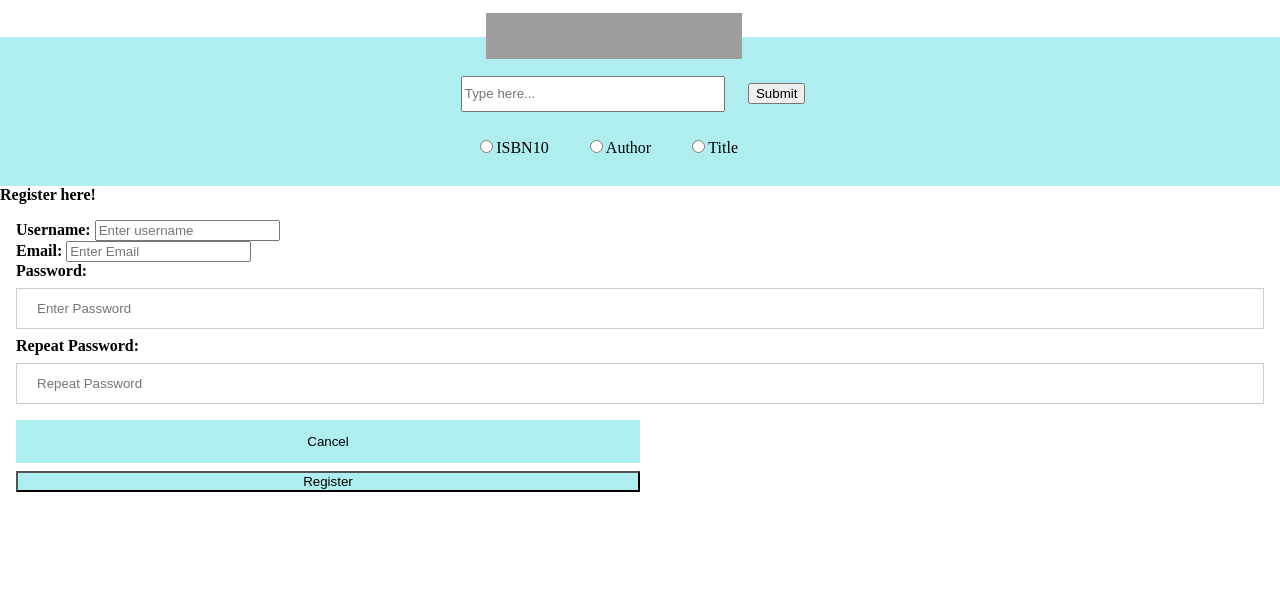
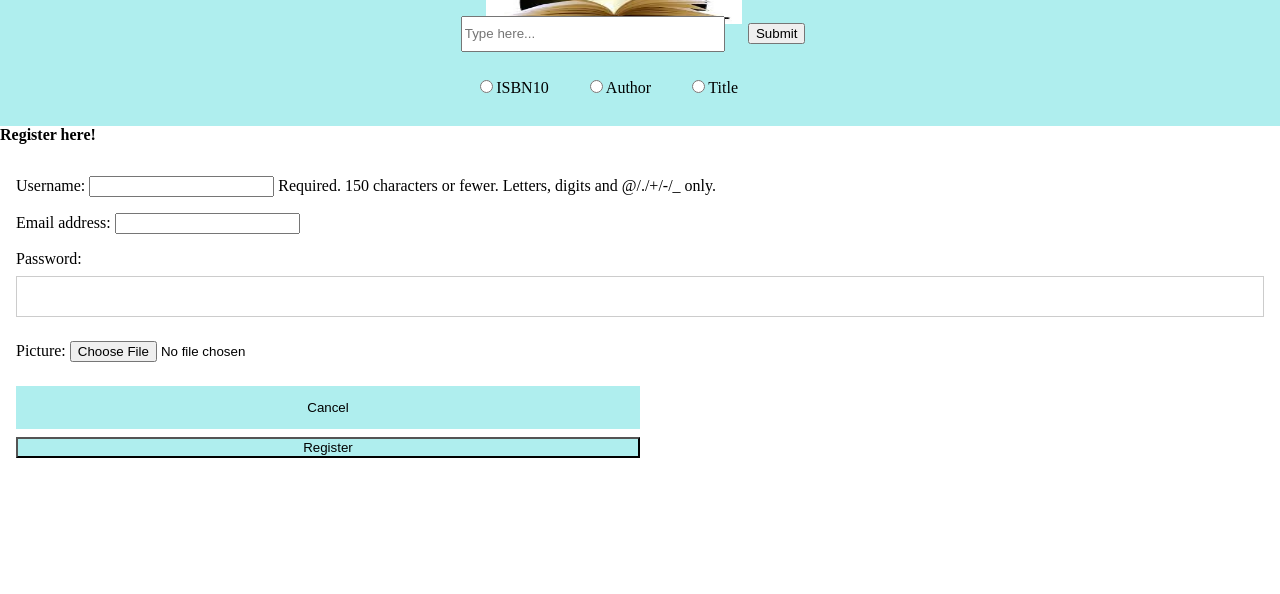
Before and after one commit to ZC44/Bookworm, a Django app: page /Bookworm/register/ in a window 1280 px wide. Shown: the top 594 px of the page. Run offline with Django 3.2, Linux system fonts and the light colour scheme; grey boxes are pictures that could not be loaded.

Commit message:
2203 1505

```diff
--- a/Bookworm/views.py
+++ b/Bookworm/views.py
@@ -9,7 +9,13 @@ from Bookworm.forms import *
 # Create your views here.
 
 def home(request):
-    popular = Book.objects.all()[:5]
+    rating_list = Rate.objects.all()
+    #if rating_list is None:
+    popular = Book.objects.order_by('?')[:5]
+    # else:
+    #     for book in rating_list:
+    #
+    #         b = {'title': , 'authors': ,'rating': }
     try:
         toRead = UserProfile.objects.get('toRead')
         read = Rate.objects.filter(user=UserProfile.userslug)
--- a/templates/Bookworm/base.html
+++ b/templates/Bookworm/base.html
@@ -8,7 +8,7 @@
 
     /*Head features*/
     div#search {
-        margin-top: -2%;
+        margin-top: -4%;
         background-color: paleturquoise;
         padding-bottom: 1%;
     }
@@ -33,7 +33,7 @@
         z-index: 1;
         margin-left: 38%;
         margin-right: 40%;
-        margin-top: 1%;
+        margin-top: -2%;
     }
 
     /*Bottom Bar features*/
@@ -130,13 +130,23 @@
         to {transform: scale(1)}
     }
 
+    div#greet {
+        margin-top: 0%;
+        height: 2%;
+    }
+
     {%  block style_block %}
     {% endblock %}
 </style>
 
 <head>
     <title> Bookworm - {% block title_block %}{% endblock %}</title>
-    <a href="{% url 'home' %}" ><img src="{% static "Logo.jpg" %}" alt="Logo" style="width:20%;height:46px;" id="Logo"></a>
+    <div id="greet">
+        {% if user.is_authenticated %}
+            <h4>Hey {{ user }}</h4>
+        {% endif %}
+    </div>
+    <a href="{% url 'home' %}" ><img src="{% static "Logo.jpg" %}" alt="Logo" id="Logo" style="width:20%;  height:50px;"></a>
     <div id="search">
         <form>
             <input id="other" type="text" name="search" placeholder="Type here...">
@@ -161,6 +171,7 @@
         <ul id="bottombar">
         <li id="BBLeft"><a href="{% url 'home' %}">Home</a></li>
         {% if user.is_authenticated %}
+            <button id="BBC"><a href="/user/{{ user.userslug }}" style="color: white;text-decoration: none;">Profile</a></button>
             <button id="BBRight"><a href="{% url 'logout' %}" style="color: white;text-decoration: none;">Log Out</a></button>
         {% else %}
             <button id="BBC"><a href="{% url 'register' %}" style="color: white;text-decoration: none;">Register</a></button>
--- a/templates/Bookworm/register.html
+++ b/templates/Bookworm/register.html
@@ -35,20 +35,11 @@
         <strong>Bookworm thanks you for registering!</strong>
     {% else %}
         <strong>Register here!</strong><br />
-        <form id="user_form" method="post" action="{% url 'home' %}" enctype="multipart/form-data">
+        <form id="user_form" method="post" action="{% url 'register' %}" enctype="multipart/form-data">
             {% csrf_token %}
             <div class="container">
-                <label><b>Username:</b></label>
-                <input type="text" placeholder="Enter username" name="username" required>
-                <br>
-                <label><b>Email:</b></label>
-                <input type="text" placeholder="Enter Email" name="email" required>
-                <br>
-                <label><b>Password:</b></label>
-                <input type="password" placeholder="Enter Password" name="password" required>
-
-                <label><b>Repeat Password:</b></label>
-                <input type="password" placeholder="Repeat Password" name="password-repeat" required>
+                {{ user_form.as_p }}
+                {{ profile_form.as_p }}
 
                 <div class="clearfix">
                     <button type="button" class="cancelbtn"><a href="{% url 'home' %}" style="text-decoration: none; color: black;"> Cancel</a></button>
--- a/templates/Bookworm/userprofile.html
+++ b/templates/Bookworm/userprofile.html
@@ -1,7 +1,7 @@
 {% extends 'Bookworm/base.html' %}
 
 {% block title_block %}
-    {{ user }}
+    {{ user.user_name }}
 {% endblock %}
 
 {% block body_block %}
```
Also changed, not shown: templates/Bookworm/book.html (+15 -3 lines), static/Logo.jpg (added), static/bookshelf.jpg (added), static/genrebk.jpg (added), static/genrebkh.jpg (added), static/gingerbread.jpg (added), static/nick-and-norahs-infinite-playlist.jpg (added).
